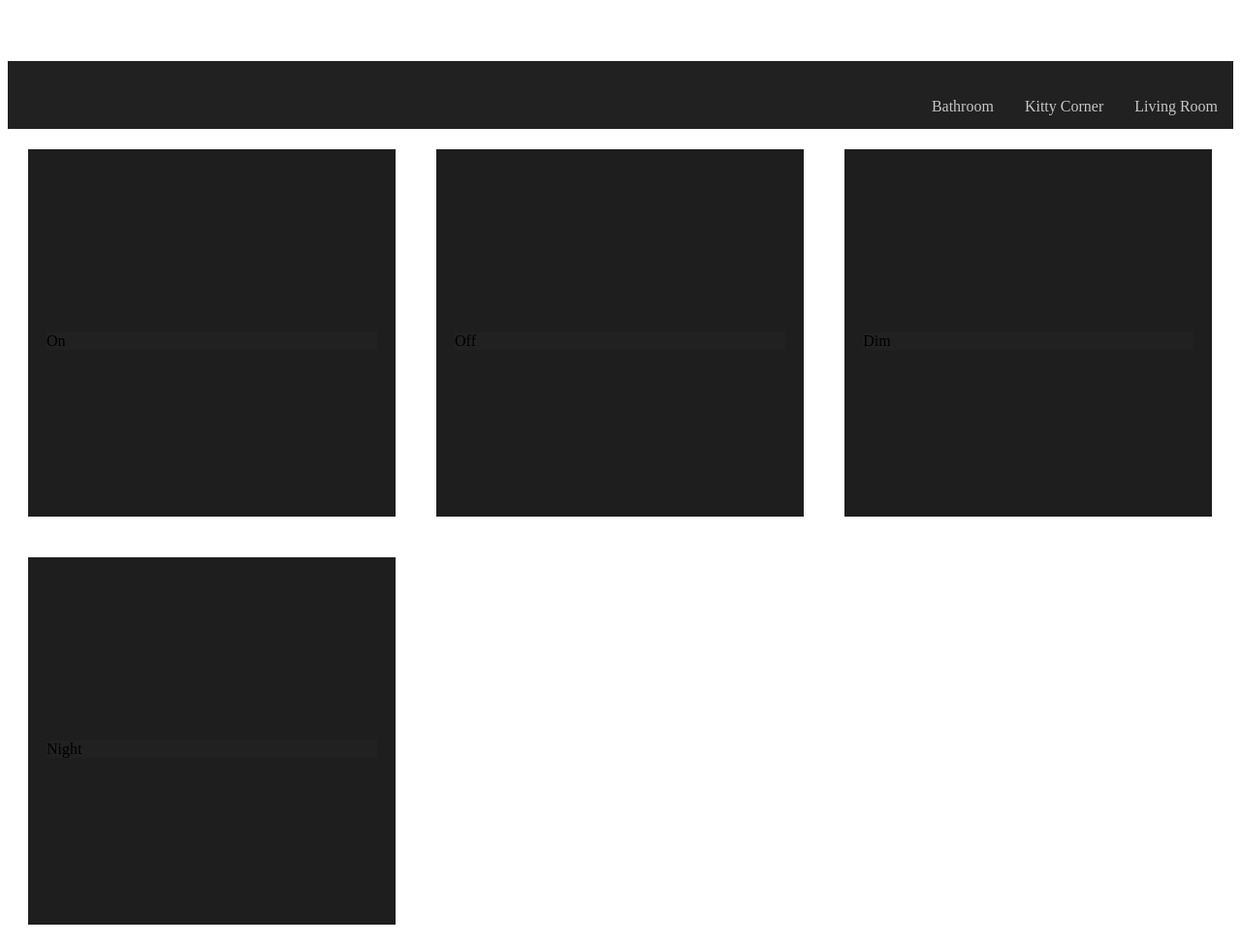
After one commit to torchhound/missionControl, a Django app: template missionControl/templates/livingRoom.html in a window 1280 px wide. The commit adds this page. Shown: the whole page at 97% size. Run offline with Django 3.2, Linux system fonts and the light colour scheme; the template is opened without the code that fills it, so the values that code supplies are empty.

Commit message:
Added html pages for each room

```diff
--- /dev/null
+++ b/missionControl/templates/livingRoom.html
@@ -0,0 +1,68 @@
+<!DOCTYPE html>
+<html>
+	<head>
+		<meta http-equiv = "Content-Type" content = "text/html" charset = "UTF-8">
+
+		<title>Mission Control</title>
+
+		<link href='https://fonts.googleapis.com/css?family=Lato' rel='stylesheet' type='text/css'>
+		{% load static %}
+		<link rel="stylesheet" type="text/css" href="{% static 'index.css' %}">
+	</head>
+<body>
+<header>
+				<ul>
+				<li>
+					<a class = "links" href="{% url 'livingRoom' %}">Living Room</a>
+				</li>
+				<li>
+					<a class = "links" href="{% url 'kittyCorner' %}">Kitty Corner</a>
+				</li>
+				<li>
+					<a class = "links" href="{% url 'bathroom' %}">Bathroom</a>
+				</li>
+				</ul>
+</header>
+
+<div class="square">
+    <div class="content">
+        <div class="table">
+            <div class="table-cell">
+                <ul>On</ul>
+            </div>
+        </div>
+    </div>
+</div>
+<div class="square">
+    <div class="content">
+        <div class="table">
+            <div class="table-cell">
+                <ul>Off</ul>
+            </div>
+        </div>
+    </div>
+</div>
+<div class="square">
+    <div class="content">
+        <div class="table">
+            <div class="table-cell">
+                <ul>Dim</ul>
+            </div>
+        </div>
+    </div>
+</div>
+<div class="square">
+    <div class="content">
+        <div class="table">
+            <div class="table-cell">
+                <ul>Night</ul>
+            </div>
+        </div>
+    </div>
+</div>
+
+<div id="bottom">
+
+</div>
+</body>
+</html>
--- a/missionControl/urls.py
+++ b/missionControl/urls.py
@@ -5,5 +5,7 @@ from django.conf.urls.static import static
 from . import views
 
 urlpatterns = [
-        url(r"^$", views.index, name = "index"),
+        url(r"^$", views.livingRoom, name = "livingRoom"),
+        url(r"^kittycorner$", views.kittyCorner, name = "kittyCorner"),
+        url(r"^bathroom$", views.bathroom, name = "bathroom"),
 ] + static(settings.STATIC_URL, document_root = settings.STATIC_ROOT)
```
Also changed, not shown: missionControl/templates/bathroom.html (added, +33 -0 lines), missionControl/templates/kittyCorner.html (renamed from missionControl/templates/index.html, +23 -5 lines), missionControl/views.py (+10 -2 lines).
